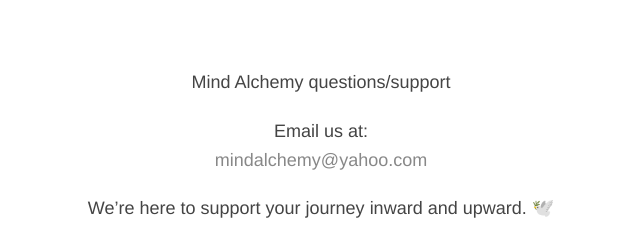
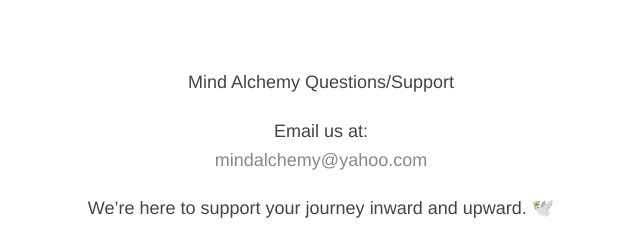
Before and after one commit to Mind-Alchemy/MindAlchemy, a plain HTML site: page contact.html in a window 1280 px wide. Shown: the full height of the page, 319-959 px from the left. Drawn offline with Linux system fonts and the light colour scheme.

Commit message:
contact.html

```diff
--- a/contact.html
+++ b/contact.html
@@ -33,7 +33,7 @@
 </head>
 <body>
 
-  <p>Mind Alchemy questions/support </p>
+  <p>Mind Alchemy Questions/Support </p>
 
   <p>Email us at:<br/>
     <a href="mailto:mindalchemy@yahoo.com">mindalchemy@yahoo.com</a>
```
